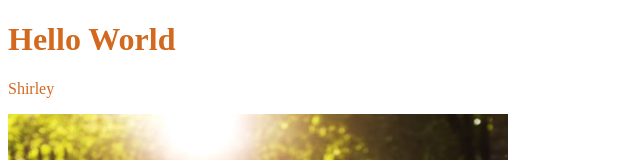
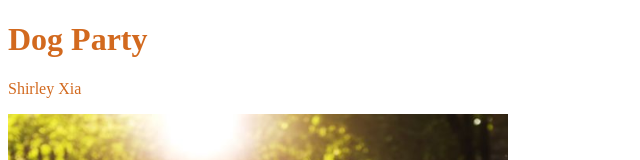
Before and after one commit to yuxinx3-1863269/yuxinx3-1863269-.github.io, a plain HTML site: page embeddingOriginalWork.html in a window 1280 px wide. Shown: the top 160 px of the page, without its empty margins (0-640 px from the left). Drawn offline with Linux system fonts and the light colour scheme.

Commit message:
Update embeddingOriginalWork.html

```diff
--- a/embeddingOriginalWork.html
+++ b/embeddingOriginalWork.html
@@ -1,12 +1,12 @@
 <!DOCTYPE html>
 <html>
 	<head>
-		<title>Hello World</title>
+		<title>Dog Party</title>
 	</head>
 	<body>
-		<h1 style="color:#D2691E">Hello World</h1>
+		<h1 style="color:#D2691E">Dog Party</h1>
 		<div>
-		  <p style="color:#D2691E">Shirley</p>
+		  <p style="color:#D2691E">Shirley Xia</p>
 		  <img src="golden-retriever-royalty-free-image-506756303-1560962726.jpeg"
 		  title="Dog" style="width: 500px">
 
```
